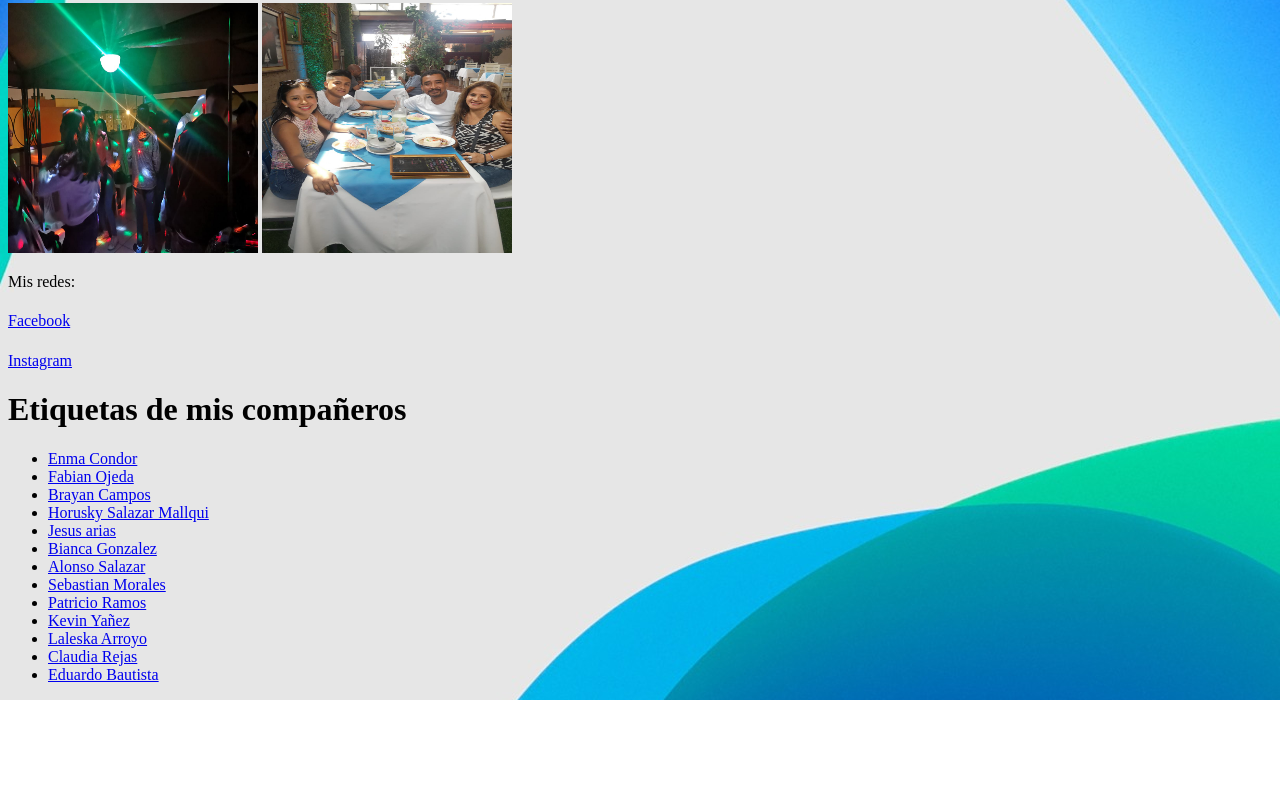
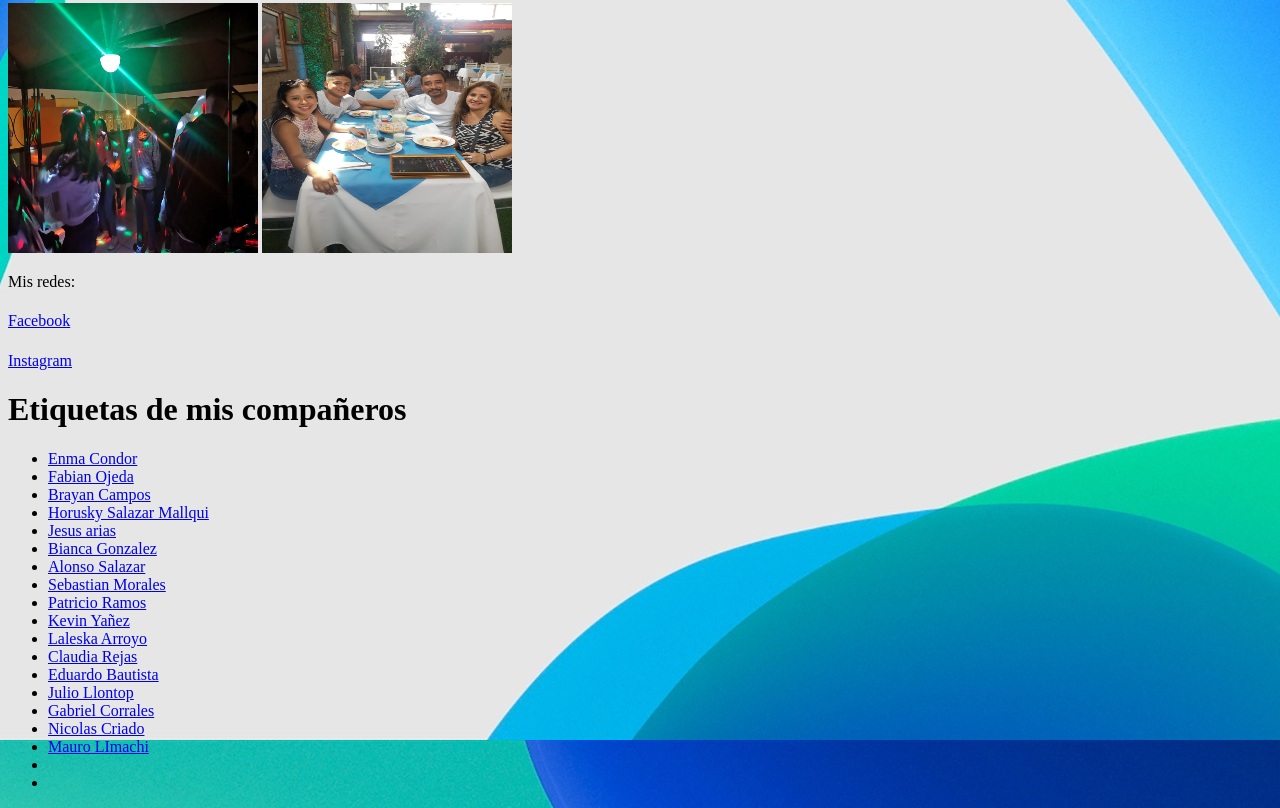
Before and after one commit to dieguitoloco123/Mi-pagina-web, a plain HTML site: page index.html in a window 1280 px wide. Shown: the part 1180-1988 px from the top of the page. Before the commit the page ends 1880 px from the top, so only its background shows below. Drawn offline with Linux system fonts and the light colour scheme.

Commit message:
Update index.html

```diff
--- a/index.html
+++ b/index.html
@@ -33,7 +33,7 @@
     <body>
         <h1>Etiquetas de mis compañeros</h1>
      <ul>
-     <li><a href="http://www.enmamilagroscondormedina.me/">Enma Condor</a></li>
+     <li><a href="http://https://enmamilagroscondormedina.000webhostapp.com//">Enma Condor</a></li>
      <li><a href="https://www.fabianimanolojedavalero.me/">Fabian Ojeda</a></li>
      <li><a href="http://www.brayanelmercampossanchez.me/">Brayan Campos</a></li>
      <li><a href="https://www.jesusalonsosalazarmallqui.me/">Horusky Salazar Mallqui</a></li>
@@ -46,5 +46,13 @@
     <li><a href="https://practical-franklin-d0e378.netlify.app/">Laleska Arroyo</a></li>
     <li><a href="https://www.claudiafernandarejasruiz.me/">Claudia Rejas</a></li>
      <li><a href="https://electroscopic-place.000webhostapp.com/">Eduardo Bautista</a></li>
+      <li><a href="https://rodrigo-julio-llontop-calosi.000webhostapp.com/">Julio Llontop</a></li>
+              <li><a href="https://gabrielcorrales.000webhostapp.com/">Gabriel Corrales</a></li>
+                      <li><a href="https://nicolax07.github.io/NicolasPatricioCriadoNalvarte./">Nicolas Criado</a></li>
+                              <li><a href="https://aplo612.github.io./">Mauro LImachi</a></li>
+                                      <li><a href="https://melanie-cubillas.github.io/Melanie-Illari-Cubillas-Alfaro/</a></li>
+                                              <li><a href="https://airton-mendoza.github.io/airtonmendoza/</a></li>
+                                                      <li><a href="https://paolopomacaja01.github.io/Paolo.Esteban.Pomacaja.Neyra/</a></li>
+                                                            <li><a href="https://jesusmontoya.000webhostapp.com/</a></li>
         </ul>
 <html></html><a href=""></a>
```
